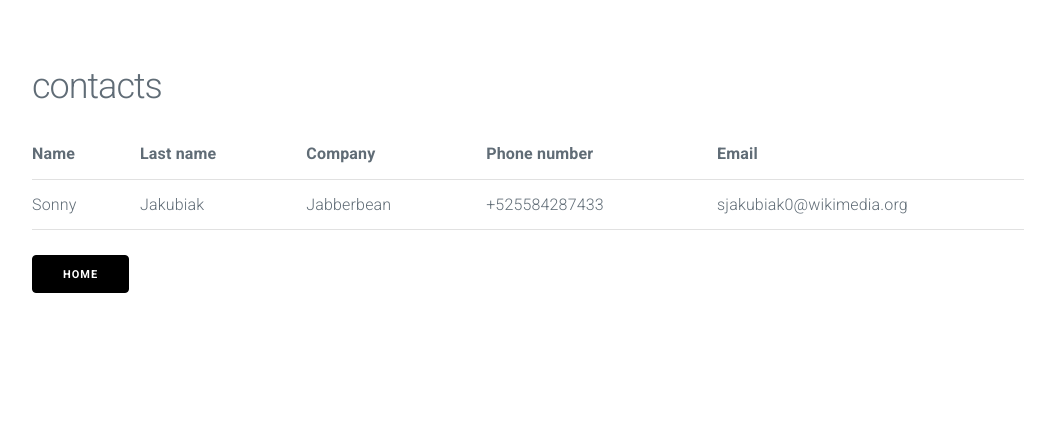
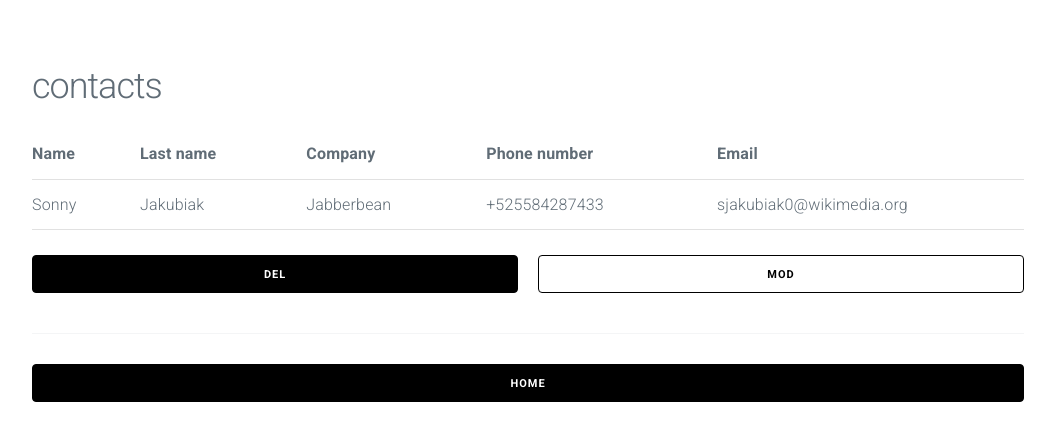
Before and after one commit to mamimikun/contacc, a Django app: template contacc/contaccs/templates/contaccs/read.html in a window 1280 px wide. Shown: the top 441 px of the page, without its empty margins (112-1167 px from the left). Run offline with Django 3.2, Linux system fonts and the light colour scheme; the template is opened without the code that fills it: values that come from a table or form of the project are taken from there, others are empty; data comes from the database, SQL or seed files in the repository.

Commit message:
fixed ui a bit

```diff
--- a/contacc/contaccs/templates/contaccs/contact_list.html
+++ b/contacc/contaccs/templates/contaccs/contact_list.html
@@ -26,16 +26,14 @@
       </div>
       {% block body %}
       <div class="row">
-	<div class="column">
-	  <a class="button button-black" href="/api/contacts/form/">add contact</a>
-	  <br>
-	</div>
-	<div class="column">
+	<div class="column column-100">
+	  <a class="button button-black" style="width:100%;" href="/api/contacts/form/">add contact</a>
+	  <hr>
 	  <form action="/api/contacts/" method="get">
 	    <input type="text" placeholder="name" name="name">
 	    <input type="text" placeholder="last name" name="lastname">
-	    <input class="button button-black" type="submit" value="filter">
-	    <a class="button button-black button-outline" href="/api/contacts/">clear filter</a>
+	    <input class="button button-black" style="width:40%;" type="submit" value="filter">
+	    <a class="button button-black button-outline" style="float:right;width:59%;" href="/api/contacts/">clear filter</a>
 	  </form>
 	</div>
       </div>
@@ -44,17 +42,14 @@
 	  <table>
 	    <thead>
 	      <tr>
-		<th>Contact name</th>
-		<th style="text-align: right;">Actions</th>
+		<th>Contacts:</th>
 	      </tr>
 	    </thead>
 	    <tbody>
 	      {% for contact in page_obj.object_list %}
 	      <tr>
-		<td>{{contact.name}} {{contact.lastname}}</td>
-		<td style="text-align: right;"><a class="button button-black button-outline" href="/api/contacts/read/{{ contact.id }}">view</a>
-		<a class="button button-black" href="/api/contacts/deleteconfirm/{{ contact.id }}">del</a>
-		<a class="button button-black button-outline" href="/api/contacts/updateform/{{ contact.id }}">mod</a></td>
+		<td style="text-align: right;"><a class="button button-black button-outline" style="width:100%;" href="/api/contacts/read/{{ contact.id }}">{{contact.name}} {{contact.lastname}}</a>
+
 	      <tr>
 	      {% endfor %}
 	    </tbody>
--- a/contacc/contaccs/templates/contaccs/read.html
+++ b/contacc/contaccs/templates/contaccs/read.html
@@ -24,10 +24,16 @@
     </table>
   </div>
 </div>
-
 <div class="row">
   <div class="column">
-    <a class="button" href="/api/contacts/">home</a>
+    <a class="button button-black" href="/api/contacts/deleteconfirm/{{ contact.id }}" style="width:49%">del</a>
+    <a class="button button-black button-outline" href="/api/contacts/updateform/{{ contact.id }}" style="float:right; width:49%">mod</a></td>
+  </div>
+</div>
+<div class="row">
+  <div class="column">
+    <hr>
+    <a class="button"  style="width:100%" href="/api/contacts/">home</a>
   </div>
 </div>
 
```
